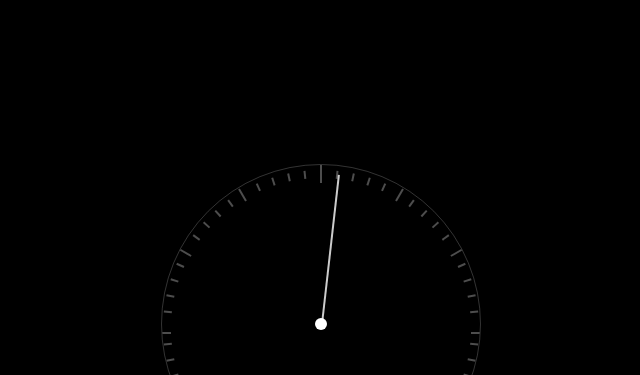
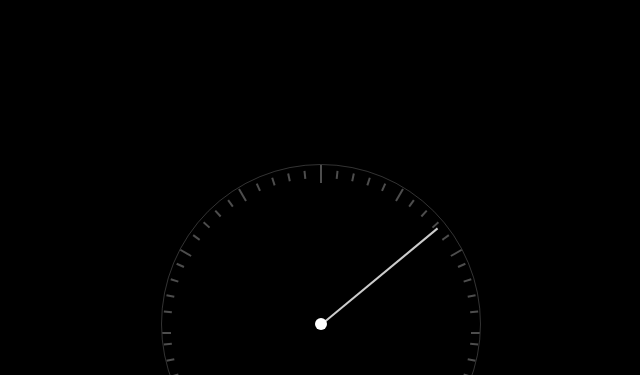
Before and after one commit to galitsky94/timewarp, a React (Vite) app: page / in a window 1280 px wide. Both pictures are taken after a click on the button "START". Shown: the top 375 px of the page, without its empty margins (319-959 px from the left). Built offline with nearby package versions, Linux system fonts and the light colour scheme.

Commit message:
Fix: Matched clock hand animation speed across screens

```diff
--- a/src/components/TestScreen.tsx
+++ b/src/components/TestScreen.tsx
@@ -6,7 +6,6 @@ interface TestScreenProps {
 
 const TestScreen: React.FC<TestScreenProps> = ({ onStop }) => {
   const [showTip, setShowTip] = useState(true);
-  const [secondsElapsed, setSecondsElapsed] = useState(0);
 
   // Create an array of 60 markers to represent seconds
   const clockMarkers = Array.from({ length: 60 }, (_, i) => {
@@ -27,23 +26,13 @@ const TestScreen: React.FC<TestScreenProps> = ({ onStop }) => {
     );
   });
 
-  // Update progress subtly (this doesn't reflect actual time)
+  // Hide tip after 1.5 seconds
   useEffect(() => {
-    const interval = setInterval(() => {
-      setSecondsElapsed(prev => {
-        // Add a random small amount to make it less predictable
-        // This is intentionally not accurate to avoid giving cues
-        return prev + (Math.random() * 0.15);
-      });
-    }, 200);
-
-    // Hide tip after 1.5 seconds
     const tipTimer = setTimeout(() => {
       setShowTip(false);
     }, 1500);
 
     return () => {
-      clearInterval(interval);
       clearTimeout(tipTimer);
     };
   }, []);
@@ -58,11 +47,10 @@ const TestScreen: React.FC<TestScreenProps> = ({ onStop }) => {
           {/* Center point */}
           <div className="absolute w-3 h-3 rounded-full bg-white z-10"></div>
 
-          {/* Second hand - moves very slightly */}
+          {/* Second hand - use the same animation as welcome page */}
           <div
-            className="absolute w-0.5 bg-white/80 transition-transform duration-200"
+            className="absolute w-0.5 bg-white/80 animate-rotate"
             style={{
-              transform: `rotate(${secondsElapsed * 6}deg)`,
               height: '150px',
               bottom: '50%',
               left: '50%',
```
